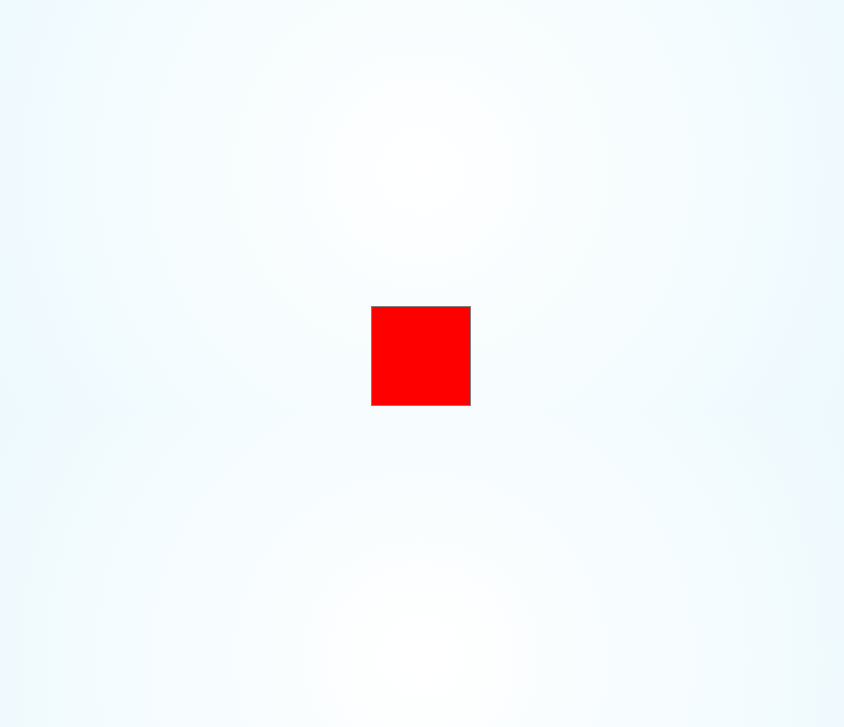
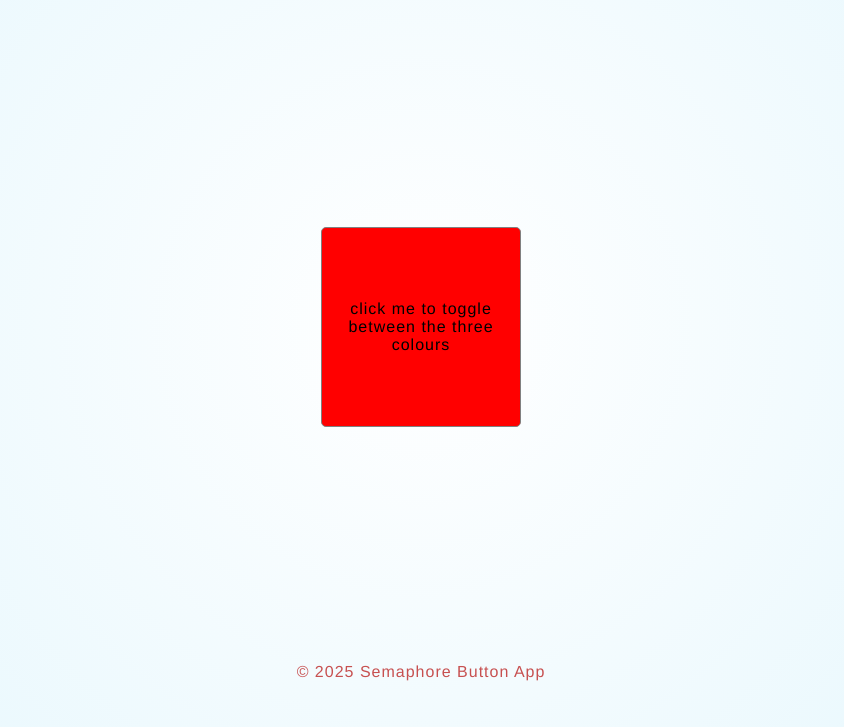
Before and after one commit to ValerianArdelean/semaphoreButton, a plain HTML site: page index.html in a window 1280 px wide. Shown: the part 73-800 px from the top of the page, without its empty margins (219-1063 px from the left). Drawn offline with Linux system fonts and the light colour scheme.

Commit message:
Resolved formatting errors: spacing

```diff
--- a/index.html
+++ b/index.html
@@ -3,11 +3,23 @@
 	<head>
 		<meta charset="utf-8">
 		<meta name="viewport" content="width=device-width, initial-scale=1">
-        <title>Semaphore Button App </title>
+		<title>Semaphore Button App</title>
  		<link href="style.css" rel="stylesheet">
  	</head>
  	<body>
-        <button id="button" type="button"></button>
+		<header>
+			<h1 class="text">Semaphore Button App</h1>
+		</header>
+		<main>
+			<section>
+				<button id="button" class="text" type="button" aria-label="Click to trigger action">
+					click me to toggle between the three colours
+				</button>
+			</section>
+		</main>
+		<footer>
+			<p class="text" >&copy; 2025 Semaphore Button App</p>
+		</footer>
 	<script src="script.js"></script>
 	</body>
 </html>
--- a/script.js
+++ b/script.js
@@ -10,6 +10,7 @@ function changeColor() {
 		color = 0;
 	}
 }
+
 let time = setInterval(changeColor, 10000);
 function resetInterval() {
 	clearInterval(time);
--- a/style.css
+++ b/style.css
@@ -1,15 +1,37 @@
 body {
 	background-image: radial-gradient(circle, #FFFFFF, #E6F7FD);
+	display: grid;
+	grid-template-rows: 10% 80% 10%;
+	height: 100vh;
+	margin: 0;
 }
-button {
+
+main {
+	display: flex;
+	justify-content: center;
+	flex-direction: column;
+}
+
+.text {
+	text-align: center;
+	font-family: Helvetica, Arial, sans-serif;
+	letter-spacing: 1px;
+	color: #C75050;
+}
+
+#button {
 	background-color: red;
 	border: 1px solid gray;
+	border-radius: 5px;
 	display: block;
 	margin: auto;
-    margin-top: 30%;
-    width: 100px;
-    height: 100px;
+	width: 200px;
+	height: 200px;
+	color: black;
+	font-size: 1em;
+	padding: 25px;
 }
+
 button:hover {
 	cursor: pointer;
 }
```
Lines whose indentation alone changed are shown as unchanged.
